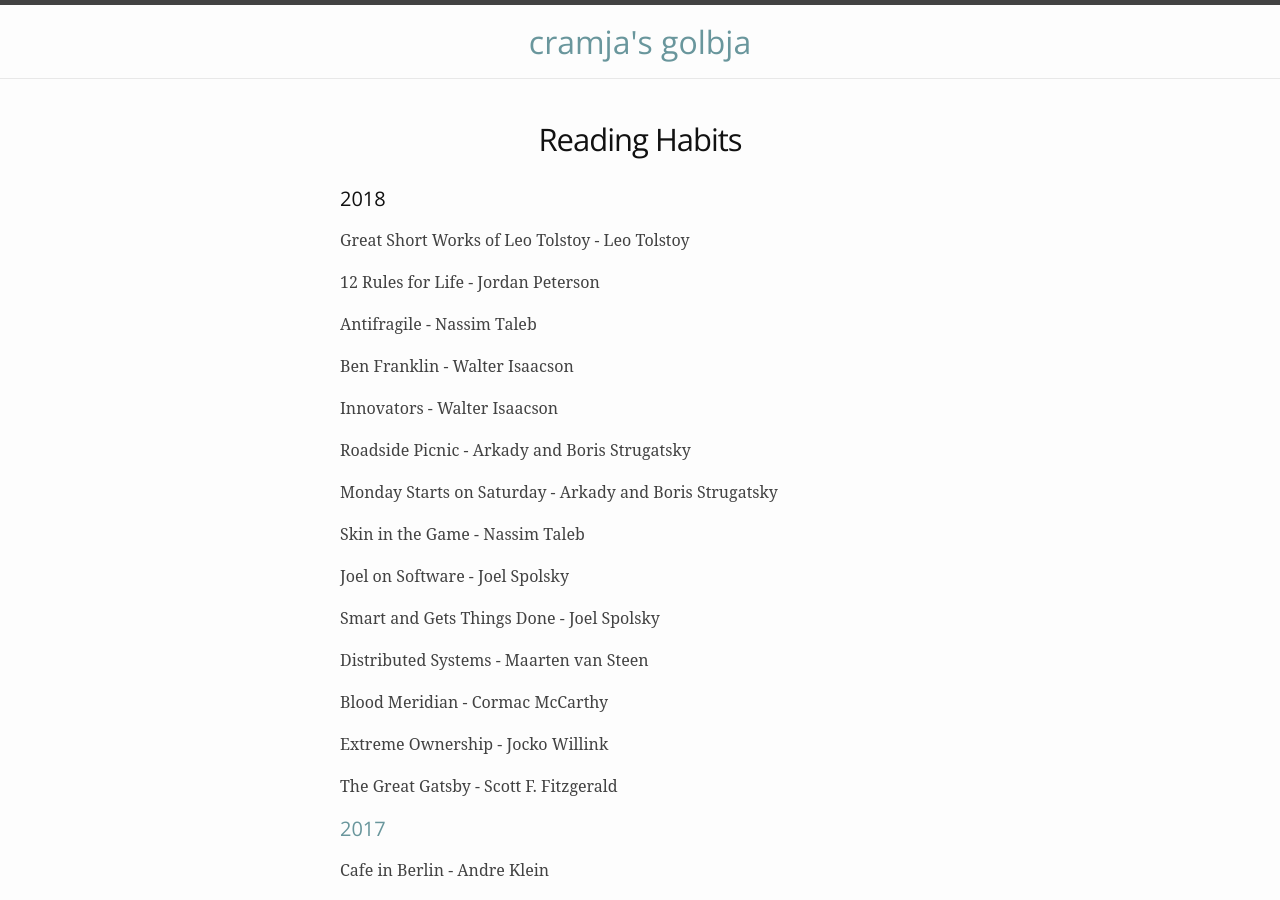
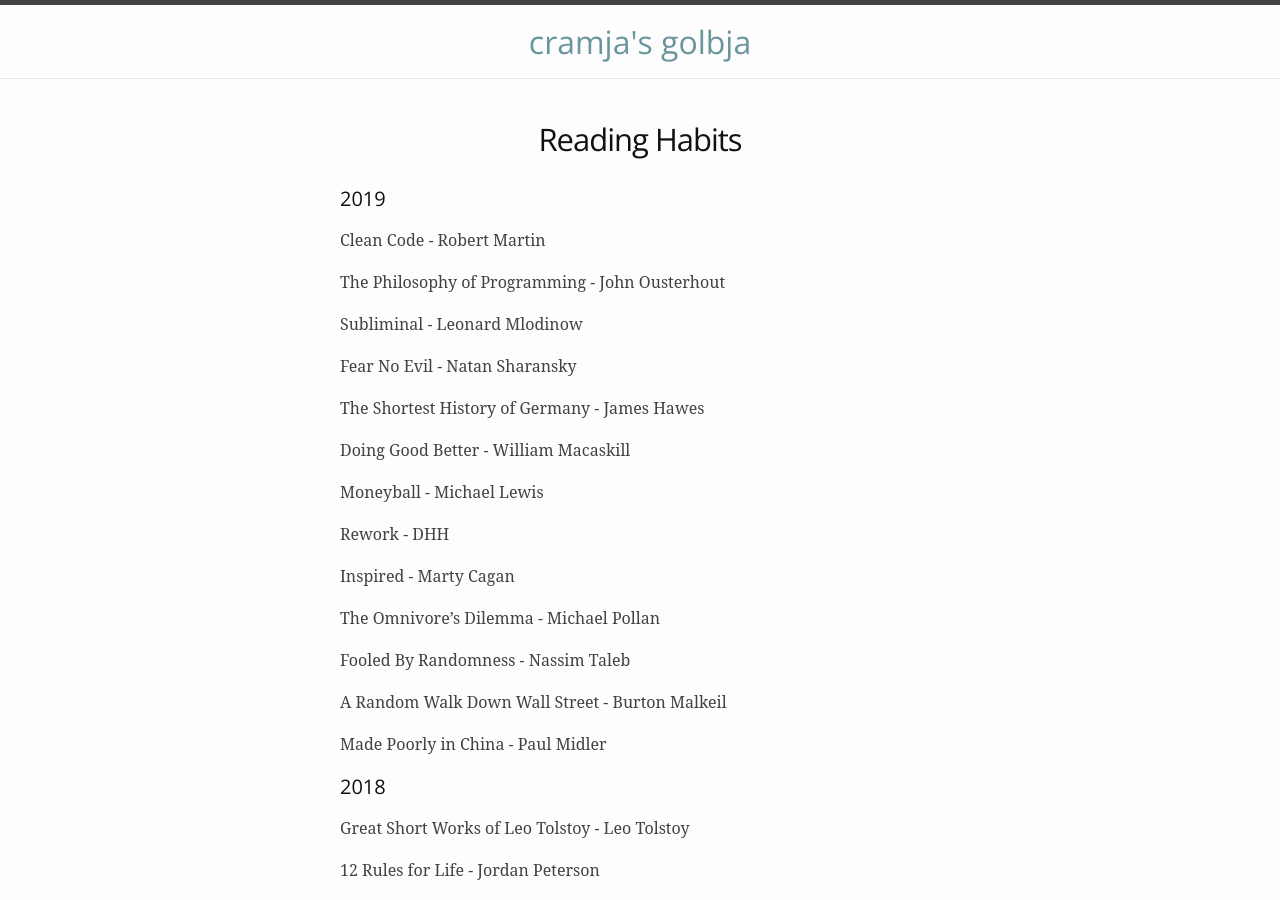
Before and after one commit to cramja/cramja.github.io, a Jekyll site: the page built from reading.md, in a window 1280 px wide and 900 px high. Built offline with Jekyll 4.4.1, drawn with Linux system fonts in a browser that asks for light colours.

Commit message:
add some books

```diff
--- a/reading.md
+++ b/reading.md
@@ -3,6 +3,34 @@
 permalink: /reading/
 title: Reading Habits
 ---
+
+## 2019
+
+Clean Code - Robert Martin
+
+The Philosophy of Programming - John Ousterhout
+
+Subliminal - Leonard Mlodinow
+
+Fear No Evil - Natan Sharansky
+
+The Shortest History of Germany - James Hawes
+
+Doing Good Better - William Macaskill
+
+Moneyball - Michael Lewis
+
+Rework - DHH
+
+Inspired - Marty Cagan
+
+The Omnivore's Dilemma - Michael Pollan
+
+Fooled By Randomness - Nassim Taleb
+
+A Random Walk Down Wall Street - Burton Malkeil
+
+Made Poorly in China - Paul Midler
 
 ## 2018
 
```
